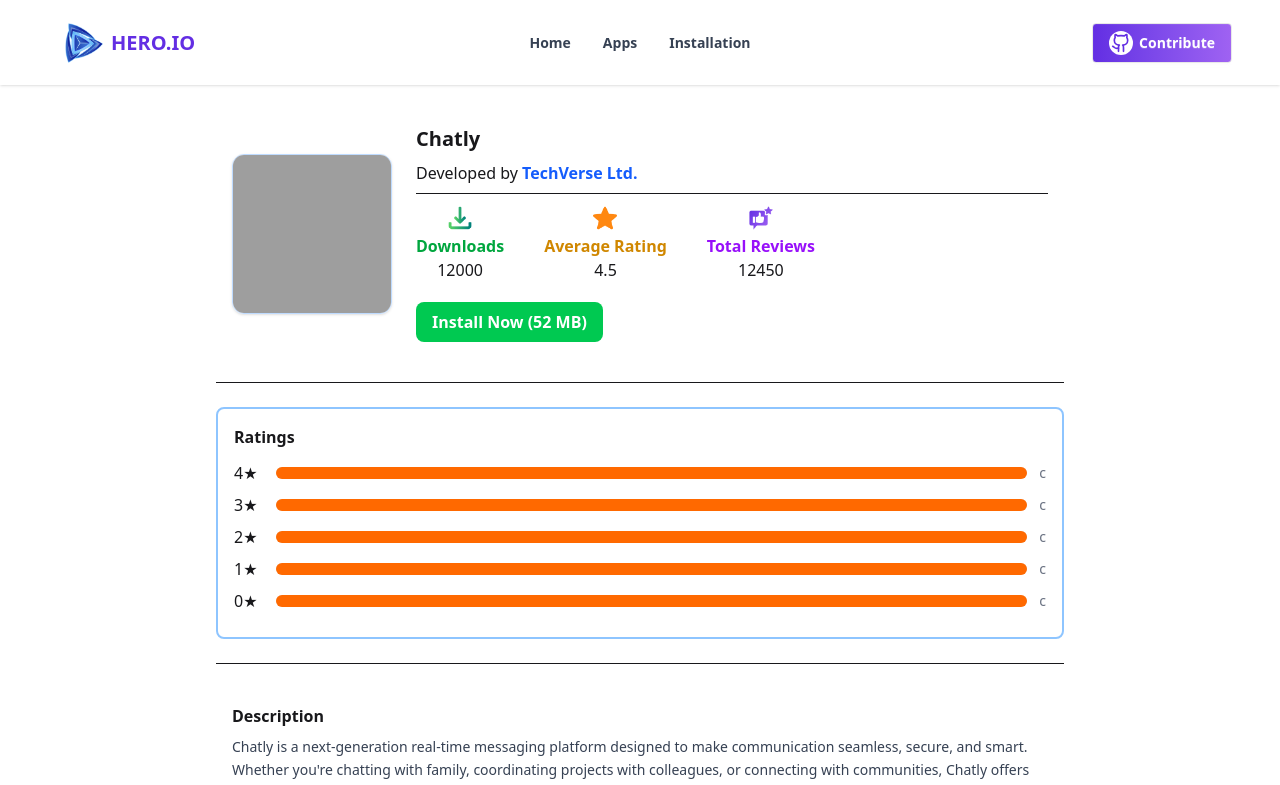
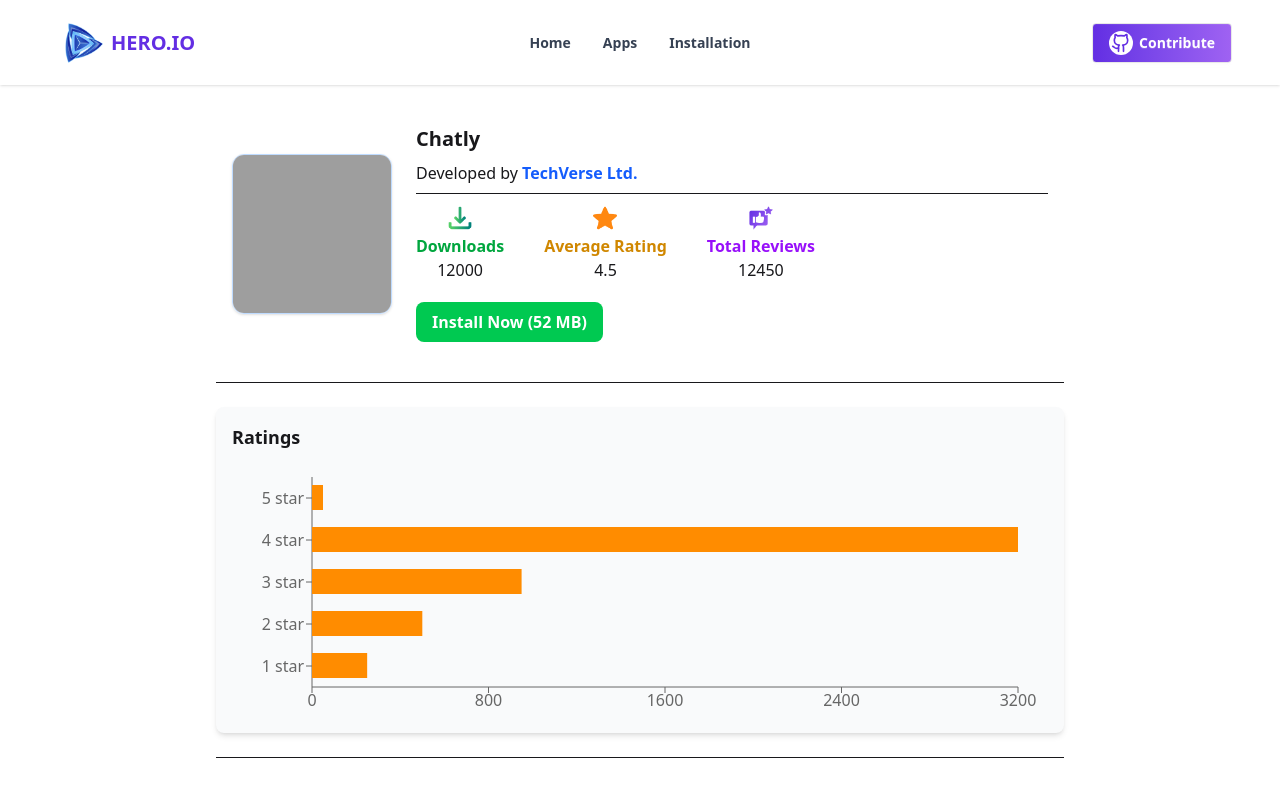
Before and after one commit to sarwarx369/hero-apps-react-router, a React (Vite) app: page /appdetails/1 in a window 1280 px wide. Shown: the top 785 px of the page. Built offline with nearby package versions, Linux system fonts and the light colour scheme; grey boxes are pictures that could not be loaded.

Commit message:
almost done

```diff
--- a/package.json
+++ b/package.json
@@ -16,6 +16,7 @@
     "react-dom": "^19.1.1",
     "react-icons": "^5.5.0",
     "react-router": "^7.9.3",
+    "recharts": "^3.2.1",
     "tailwindcss": "^4.1.14"
   },
   "devDependencies": {
--- a/public/appdata20.json
+++ b/public/appdata20.json
@@ -14,7 +14,7 @@
       { "name": "2 star", "count": 500 },
       { "name": "3 star", "count": 950 },
       { "name": "4 star", "count": 3200 },
-      { "name": "5 star", "count": 9550 }
+      { "name": "5 star", "count": 50 }
     ]
   },
   {
--- a/src/assets/components/AppDeatails.jsx
+++ b/src/assets/components/AppDeatails.jsx
@@ -1,5 +1,6 @@
 import { useState } from "react";
 import { useLoaderData, useParams } from "react-router";
+import Barchart from "./Barchart";
 
 const AppDetails = () => {
   // ✅ Proper state naming
@@ -109,24 +110,8 @@ const AppDetails = () => {
       <hr />
 
       {/* ---------- Ratings Section ---------- */}
-      <div className="border-2 border-blue-300 rounded-lg p-4">
-        <h2 className="font-semibold mb-3">Ratings</h2>
-        {ratings &&
-          Object.entries(ratings)
-            .sort(([a], [b]) => b - a)
-            .map(([star, count]) => (
-              <div key={star} className="flex items-center gap-3 mb-2">
-                <p className="w-8">{star}★</p>
-                <div className="bg-gray-200 rounded-full w-full h-3 relative">
-                  <div
-                    className="bg-orange-500 h-3 rounded-full"
-                    style={{ width: `${(count / 12000) * 100}%` }}
-                  ></div>
-                </div>
-                <p className="text-sm text-gray-500">c</p>
-              </div>
-            ))}
-      </div>
+
+      <Barchart appId={appId}></Barchart>
 
       <hr />
 
--- /dev/null
+++ b/src/assets/components/Barchart.jsx
@@ -0,0 +1,48 @@
+import React, { useEffect, useState } from "react";
+import {
+  BarChart,
+  Bar,
+  XAxis,
+  YAxis,
+  Tooltip,
+  ResponsiveContainer,
+} from "recharts";
+
+const Barchart = ({ appId }) => {
+  const [ratings, setRatings] = useState([]);
+
+  useEffect(() => {
+    fetch("/appdata20.json")
+      .then((res) => res.json())
+      .then((data) => {
+        const app = data.find((item) => item.id === appId);
+        if (app) {
+          // sort descending (5 star first)
+          const sorted = [...app.ratings].sort(
+            (a, b) => parseInt(b.name) - parseInt(a.name)
+          );
+          setRatings(sorted);
+        }
+      });
+  }, [appId]);
+
+  return (
+    <div className="bg-gray-50 p-4 rounded-lg shadow-md">
+      <h2 className="text-lg font-semibold mb-4">Ratings</h2>
+      <ResponsiveContainer width="100%" height={250}>
+        <BarChart
+          data={ratings}
+          layout="vertical"
+          margin={{ top: 10, right: 30, left: 20, bottom: 0 }}
+        >
+          <XAxis type="number" />
+          <YAxis dataKey="name" type="category" />
+          <Tooltip />
+          <Bar dataKey="count" fill="#FF8C00" barSize={25} />
+        </BarChart>
+      </ResponsiveContainer>
+    </div>
+  );
+};
+
+export default Barchart;
```
Also changed, not shown: 1 other file (tests, documents, lock files or other folders).
